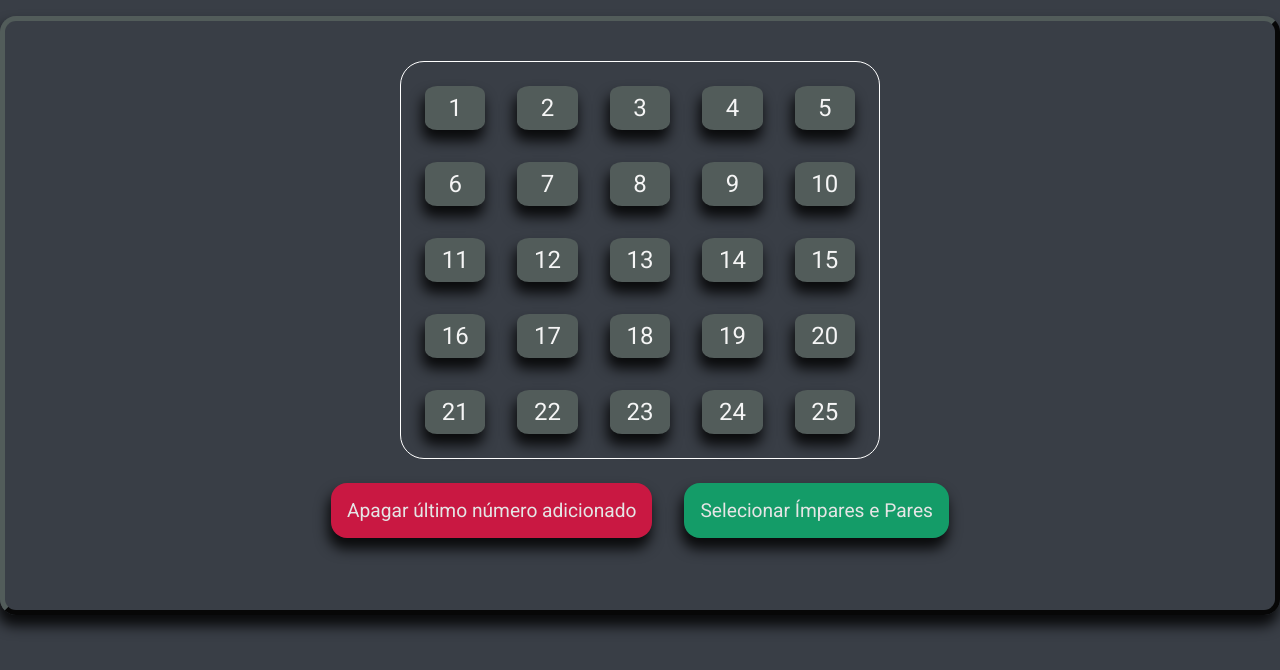
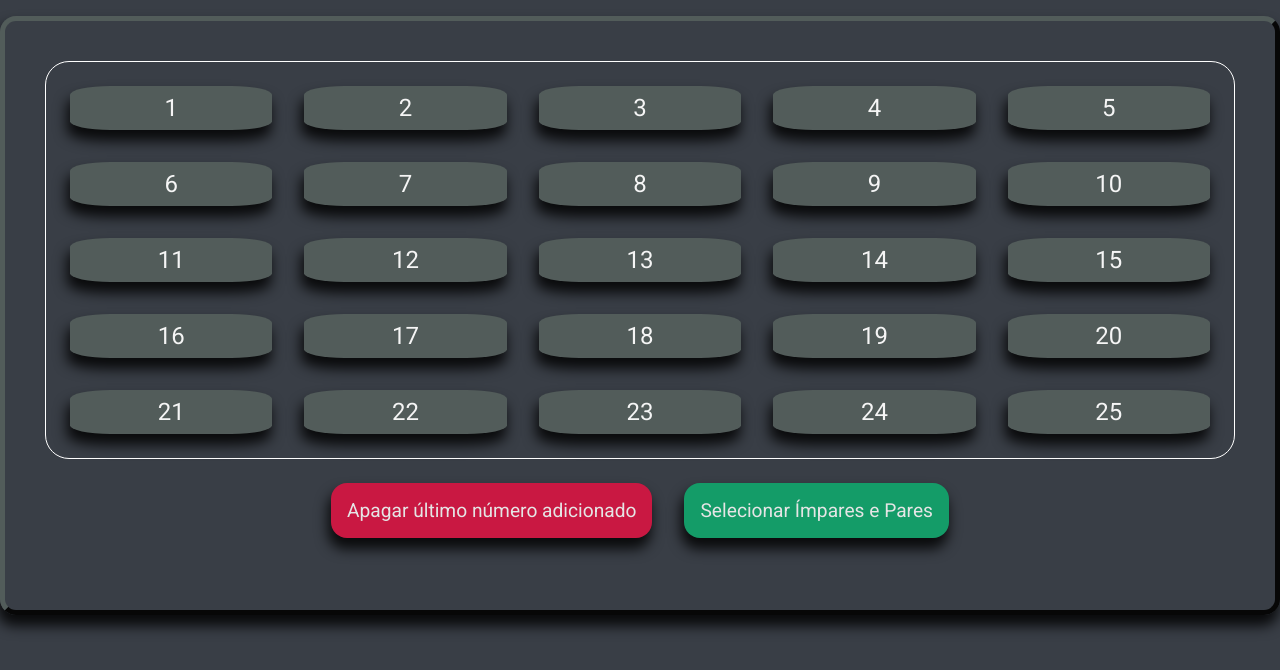
Before and after one commit to Ricardo-1991/twelve-numbers-raffle, a React (Vite) app: page / in a window 1280 px wide. Shown: the top 670 px of the page. Built offline with nearby package versions, Linux system fonts and the light colour scheme.

Commit message:
ajustando responsividade

```diff
--- a/src/App.css
+++ b/src/App.css
@@ -38,7 +38,7 @@ button {
   display: grid;
   grid-template-columns: repeat(5, 1fr);
   gap: 2rem;
-  width: 30rem;
+  width: 100%;
   padding: 1.5rem;
   border: 1px solid white;
   border-radius: 1.5rem;
```
